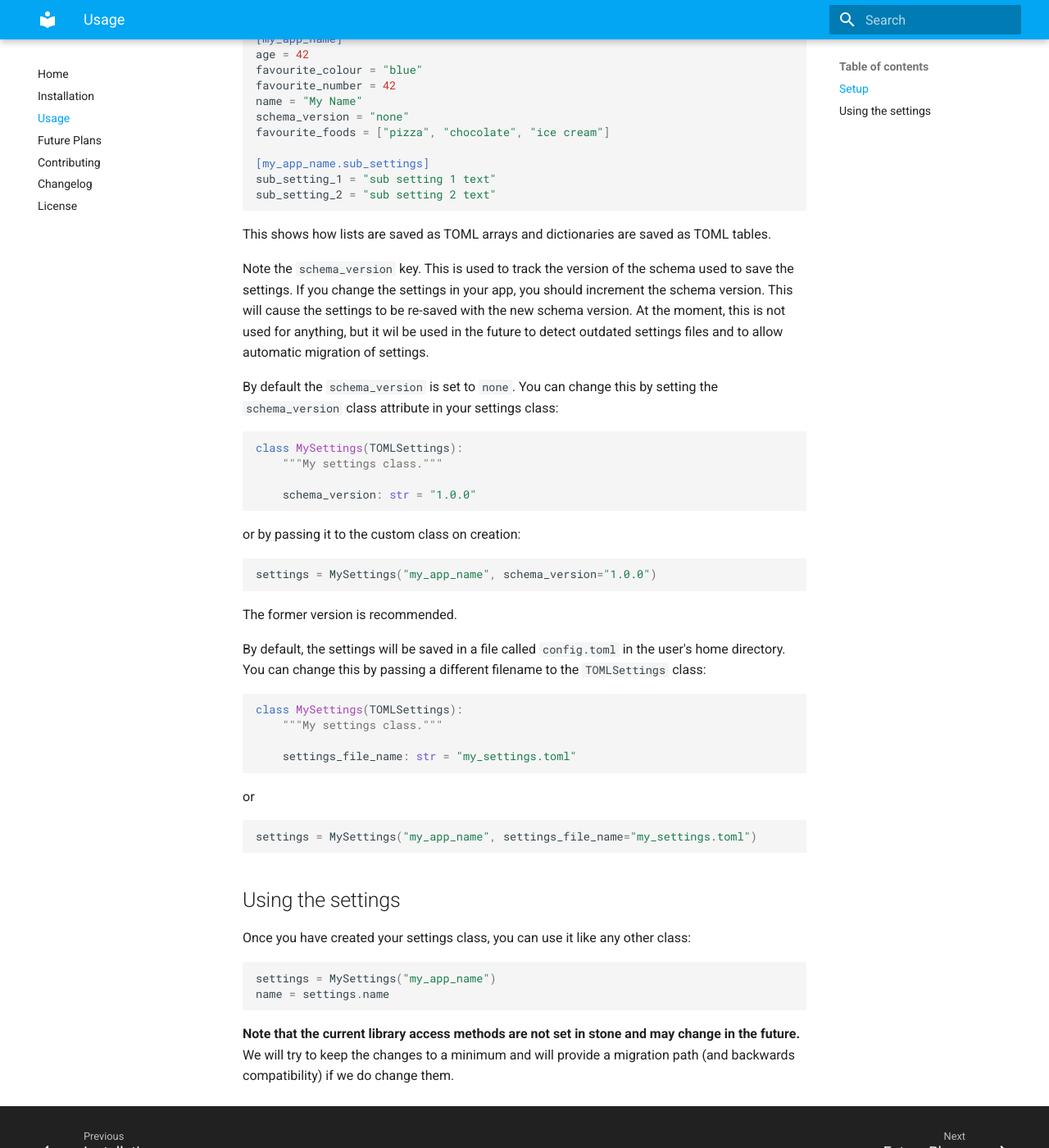
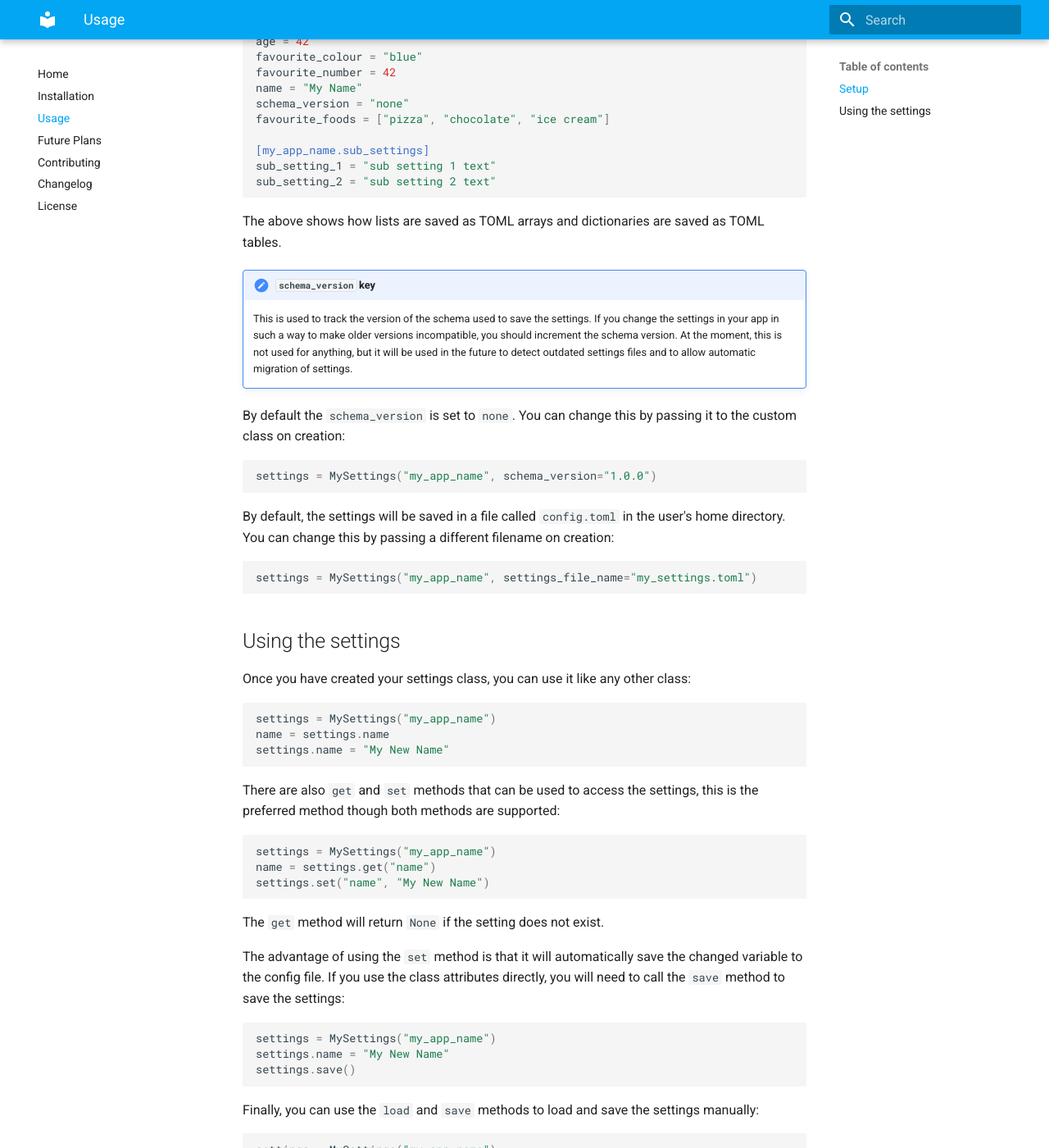
Before and after one commit to seapagan/simple-toml-settings, an MkDocs documentation site: the page built from docs/usage.md, in a window 1280 px wide and 1400 px high, scrolled down 1001 px. Shown: the whole window at 82% size. Built offline with MkDocs 1.6.1 and Material for MkDocs 9.7.7, drawn with Linux system fonts in a browser that asks for light colours; some of the changed text lies outside the part shown.

Commit message:
docs: update and clarify
Signed-off-by: Grant Ramsay <seapagan@gmail.com>

````diff
--- a/.pre-commit-config.yaml
+++ b/.pre-commit-config.yaml
@@ -39,7 +39,7 @@ repos:
     hooks:
       - id: pymarkdown
         exclude: ^.github/|CHANGELOG.md|template/.github/
-        # args: [-d, "MD014", scan]
+        args: [-d, "MD046", scan]
   - repo: https://github.com/PyCQA/bandit
     rev: 1.7.5
     hooks:
--- a/docs/usage.md
+++ b/docs/usage.md
@@ -3,12 +3,10 @@
 This library is designed to be simple to use, to save and load settings from a
 TOML file with a minimal of configuration.
 
-*This is currently a basic description of how to use the library and will be
-improved very shortly.*
+## Setup
 
-Usage is simple:
-
-## Setup
+Create a class that inherits from the `TOMLSettings` class and define the
+settings you want to save as class attributes:
 
 ```python
 from simple_toml_settings import TOMLSettings
@@ -57,46 +55,28 @@ sub_setting_1 = "sub setting 1 text"
 sub_setting_2 = "sub setting 2 text"
 ```
 
-This shows how lists are saved as TOML arrays and dictionaries are saved as
+The above shows how lists are saved as TOML arrays and dictionaries are saved as
 TOML tables.
 
-Note the `schema_version` key.  This is used to track the version of the schema
-used to save the settings.  If you change the settings in your app, you should
-increment the schema version.  This will cause the settings to be re-saved with
-the new schema version. At the moment, this is not used for anything, but it
-wil be used in the future to detect outdated settings files and to allow
-automatic migration of settings.
+!!! note "`schema_version` key"
+
+    This is used to track the version of the schema
+    used to save the settings.  If you change the settings in your app in such
+    a way to make older versions incompatible, you should increment the schema
+    version.  At the moment, this is not used for anything, but it will be used
+    in the future to detect outdated settings files and to allow automatic
+    migration of settings.
 
 By default the `schema_version` is set to `none`.  You can change this by
-setting the `schema_version` class attribute in your settings class:
-
-```python
-class MySettings(TOMLSettings):
-    """My settings class."""
-
-    schema_version: str = "1.0.0"
-```
-
-or by passing it to the custom class on creation:
+passing it to the custom class on creation:
 
 ```python
 settings = MySettings("my_app_name", schema_version="1.0.0")
 ```
 
-The former version is recommended.
-
 By default, the settings will be saved in a file called `config.toml` in the
-user's home directory.  You can change this by passing a different filename to
-the `TOMLSettings` class:
-
-```python
-class MySettings(TOMLSettings):
-    """My settings class."""
-
-    settings_file_name: str = "my_settings.toml"
-```
-
-or
+user's home directory.  You can change this by passing a different filename on
+creation:
 
 ```python
 settings = MySettings("my_app_name", settings_file_name="my_settings.toml")
@@ -109,8 +89,48 @@ Once you have created your settings class, you can use it like any other class:
 ```python
 settings = MySettings("my_app_name")
 name = settings.name
+settings.name = "My New Name"
 ```
 
-**Note that the current library access methods are not set in stone and may
-change in the future.** We will try to keep the changes to a minimum and will
-provide a migration path (and backwards compatibility) if we do change them.
+There are also `get` and `set` methods that can be used to access the settings,
+this is the preferred method though both methods are supported:
+
+```python
+settings = MySettings("my_app_name")
+name = settings.get("name")
+settings.set("name", "My New Name")
+```
+
+The `get` method will return `None` if the setting does not exist.
+
+The advantage of using the `set` method is that it will automatically save the
+changed variable to the config file.  If you use the class attributes directly,
+you will need to call the `save` method to save the settings:
+
+```python
+settings = MySettings("my_app_name")
+settings.name = "My New Name"
+settings.save()
+```
+
+Finally, you can use the `load` and `save` methods to load and save the settings
+manually:
+
+```python
+settings = MySettings("my_app_name")
+settings.load()
+settings.set("name", "My New Name")
+settings.save()
+```
+
+!!! info "Note"
+
+    The `load()` and `save()` methods are automatically called when the class is
+    created and when the `set` method is called respectively.  You should not
+    need to call `load()` manually.
+
+!!! warning "Warning"
+
+    The current library access methods are not set in stone and may change in
+    the future. We will try to keep the changes to a minimum and will provide a
+    migration path (and backwards compatibility) if we do change them.
````
Also changed, not shown: TODO.md (+7 -7 lines).
